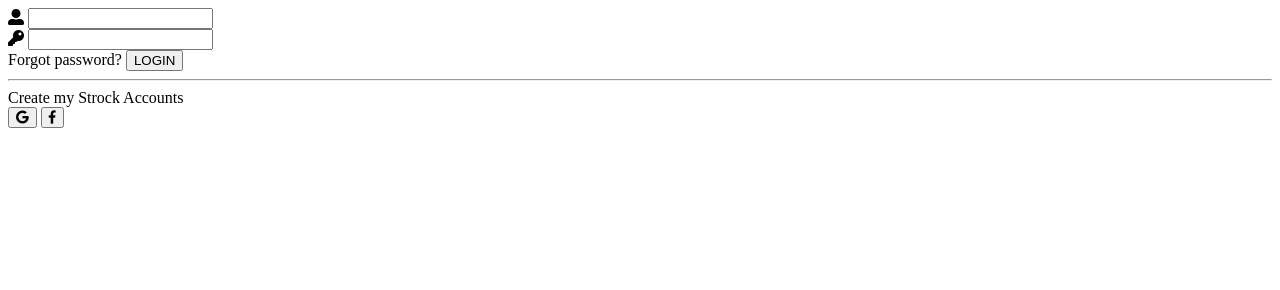
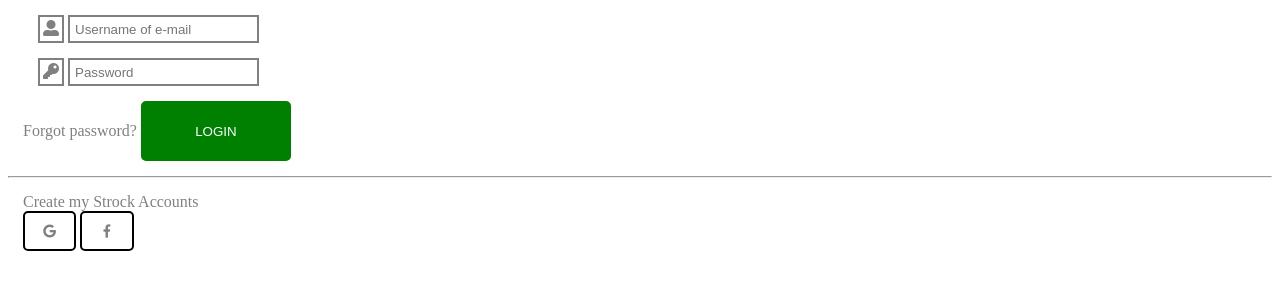
Before and after one commit to NazariiBilyi/Work, a plain HTML site: page index.html in a window 1280 px wide. Drawn offline with Linux system fonts and the light colour scheme.

Commit message:
Added some changes

```diff
--- a/index.html
+++ b/index.html
@@ -6,30 +6,40 @@
     <link rel="stylesheet" href="https://use.fontawesome.com/releases/v5.3.1/css/all.css" integrity="sha384-mzrmE5qonljUremFsqc01SB46JvROS7bZs3IO2EmfFsd15uHvIt+Y8vEf7N7fWAU" crossorigin="anonymous">
     <link rel="stylesheet" href="https://use.fontawesome.com/releases/v5.3.1/css/all.css" integrity="sha384-mzrmE5qonljUremFsqc01SB46JvROS7bZs3IO2EmfFsd15uHvIt+Y8vEf7N7fWAU" crossorigin="anonymous">
     <link rel="stylesheet" href="https://use.fontawesome.com/releases/v5.3.1/css/all.css" integrity="sha384-mzrmE5qonljUremFsqc01SB46JvROS7bZs3IO2EmfFsd15uHvIt+Y8vEf7N7fWAU" crossorigin="anonymous">
+    <link rel="stylesheet" href="style.css"></link>
     <title>My first website</title>
 </head>
 <body>
 <form action="" method="post">
-    <div class="login-field">
-    <i class="fas fa-user-alt"></i>
-   <input type="text" name="login" id="login">
-    </div>
-
-    <div class="password-field">
-    <i class="fas fa-key"></i>
-   <input type="password" name="pswd" id="pswd">
-
+    <div class="login-menu">
+        <div>
+            <div class="icon">
+                <i class="fas fa-user-alt"></i>
+            </div>
+            <div class="input-field">
+                <input type="text" name="login" id="login" placeholder="Username of e-mail" style="border-color: white; border-width: 0;">
+            </div>
+        </div>
+        <div>
+            <div class="icon">
+                 <i class="fas fa-key"></i>
+            </div>
+            <div class="input-field">
+                 <input type="password" name="pswd" id="pswd" placeholder="Password" style="border-color: white; border-width: 0;">
+            </div>
+        </div>
     </div>
     <div>Forgot password?
-        <input type="submit" name="" id="" value="LOGIN" >
+
+        <input type="submit" name="" id="" value="LOGIN" class="login-button">
     </div>
     <hr>
    <div>Create my Strock Accounts
        <br>
-       <button>
+       <button class="socail-button red">
            <i class="fab fa-google"></i>
        </button>
-       <button>
+       <button class="socail-button blue">
             <i class="fab fa-facebook-f"></i>
        </button>
    </div>
--- a/style.css
+++ b/style.css
@@ -0,0 +1,51 @@
+.socail-button{
+    width: 40pt ;
+    height: 30pt;
+    color: grey;
+    background-color: white;
+    moz-border-radius:  5px; /* Firefox */
+    webkit-border-radius:  5px; /* Safari 4 */
+    border-radius:  5px; /* IE 9, Safari 5, Chrome */
+    border-style: solid;
+}
+div{
+    margin: 15px 15px 15px;
+    color: grey;
+}
+
+.icon{
+    box-sizing: border-box;
+    border: 2px solid grey;
+    display: inline-block;
+    padding: 3px;
+    margin: 0px 0px 0px;
+}
+
+.input-field{
+    padding: 3px;
+    display: inline-block;
+    margin: 0px 0px 0px;
+    box-sizing: border-box;
+    border: 2px solid grey;
+    outline: none;
+}
+.login-button{
+    background-color: green;
+    moz-border-radius:  5px; /* Firefox */
+    webkit-border-radius:  5px; /* Safari 4 */
+    border-radius:  5px; /* IE 9, Safari 5, Chrome */
+    border: green solid;
+    color: white;
+    padding: 10px;
+    width: 150px;
+    height: 60px;
+
+}
+
+/*.red {*/
+    /*background-color: red;*/
+/*}*/
+
+/*.blue {*/
+    /*background-color: blue;*/
+/*}*/
```
